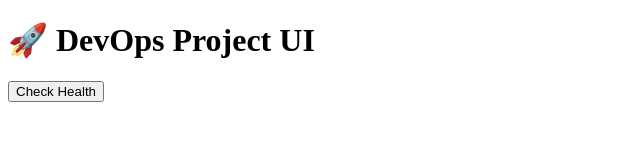
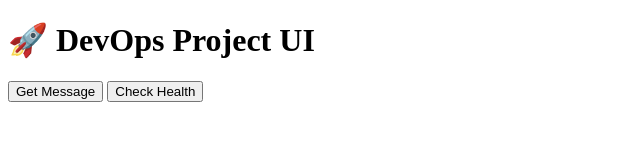
Before and after one commit to MohamedThowhith/devops-project, a website: page frontendd/index.html in a window 1280 px wide. Shown: the whole page, without its empty margins (0-640 px from the left). Drawn offline with Linux system fonts and the light colour scheme.

Commit message:
updated front end

```diff
--- a/frontendd/index.html
+++ b/frontendd/index.html
@@ -7,13 +7,23 @@
 
     <h1>🚀 DevOps Project UI</h1>
 
+    <button onclick="getMessage()">Get Message</button>
     <button onclick="checkHealth()">Check Health</button>
 
     <p id="result"></p>
 
     <script>
+
         const BASE_URL = "https://devops-project-nvdd.onrender.com";
 
+        // Get message from "/"
+        async function getMessage() {
+            const res = await fetch(BASE_URL + "/");
+            const data = await res.text();
+            document.getElementById("result").innerText = data;
+        }
+
+        // Get health from "/health"
         async function checkHealth() {
             const res = await fetch(BASE_URL + "/health");
             const data = await res.json();
```
Lines whose indentation alone changed are shown as unchanged.
